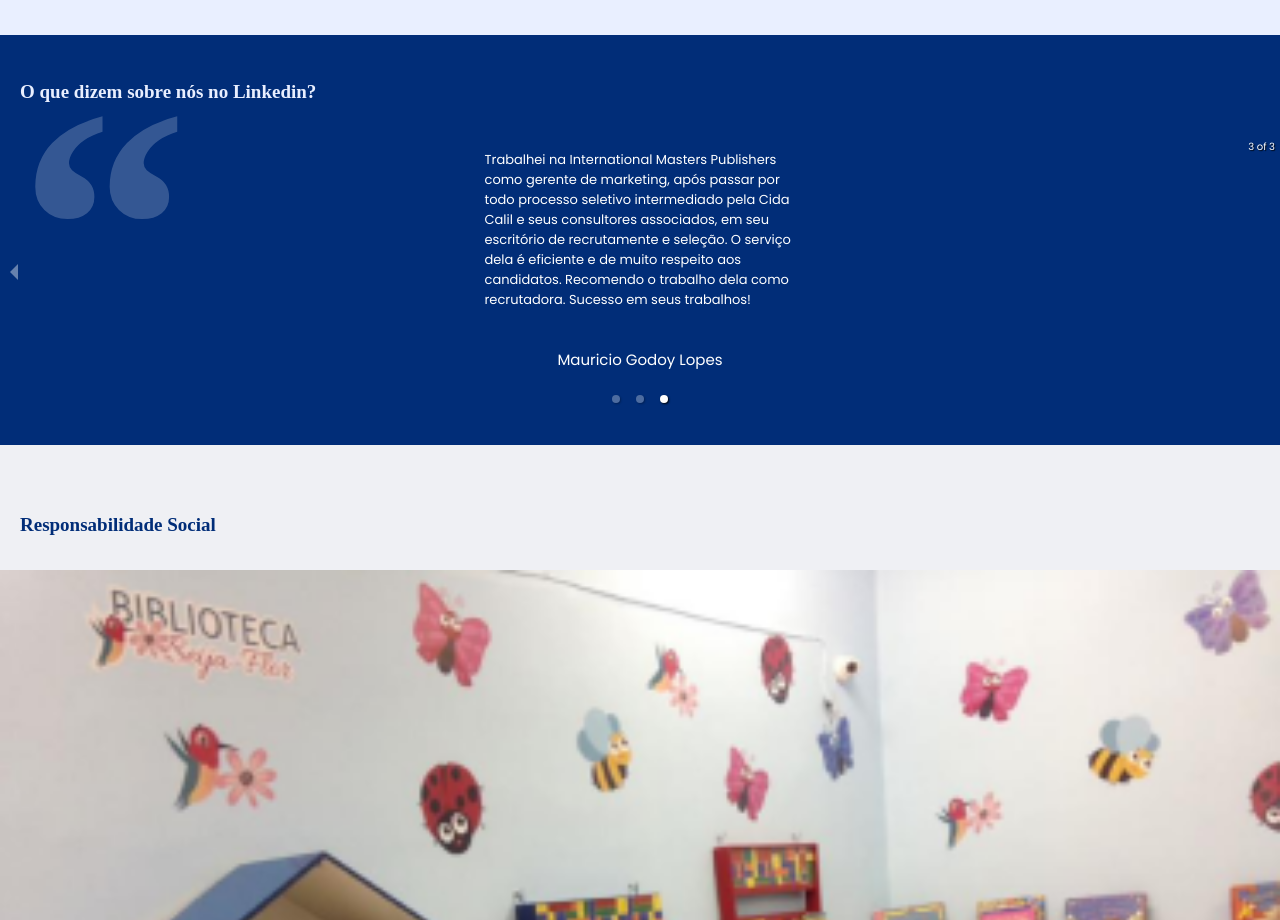
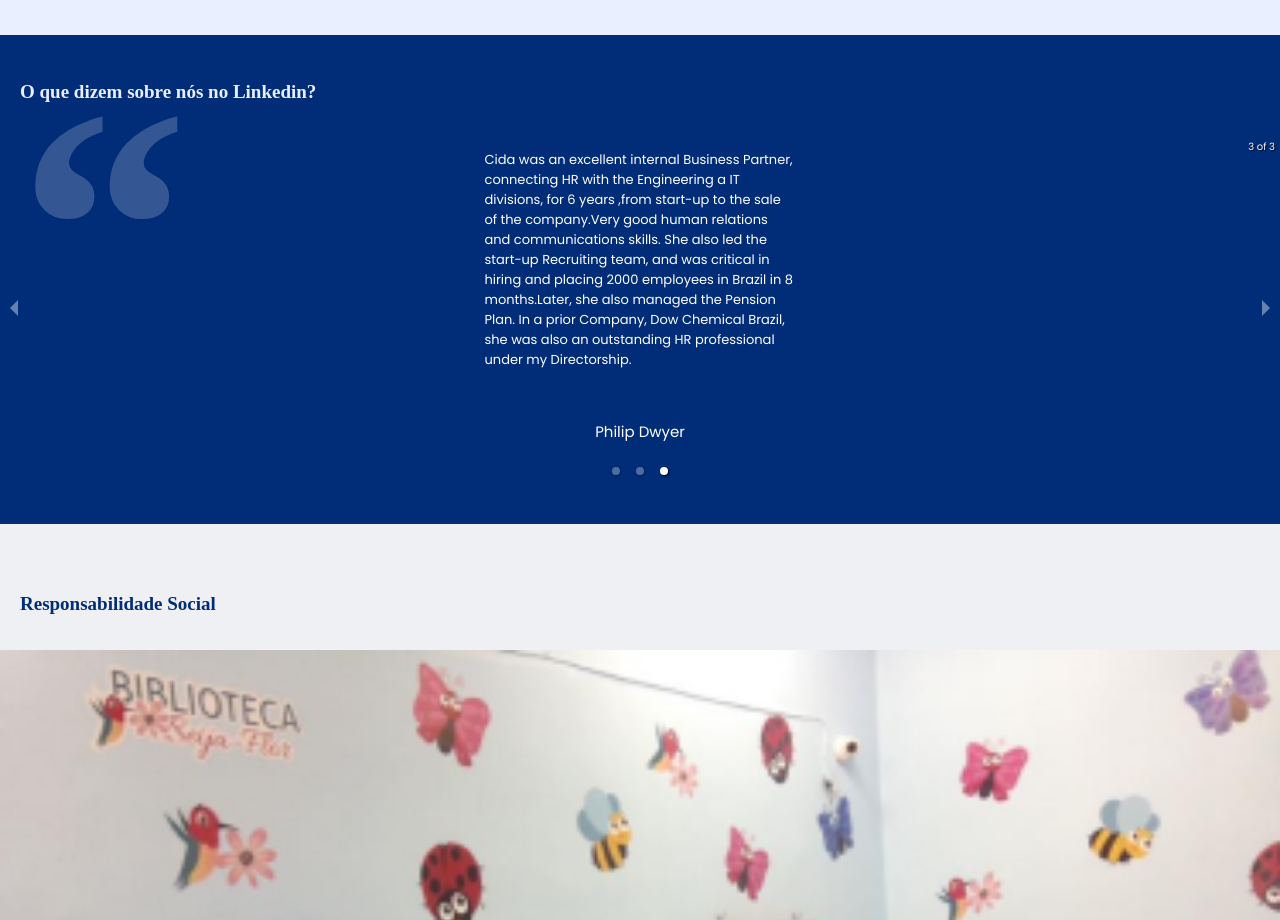
Before and after one commit to xossiane/CCalil_Consultants, a React (Vite) app: page / in a window 1280 px wide. Shown: the part 4960-5880 px from the top of the page. Built offline with nearby package versions, Linux system fonts and the light colour scheme; a web font is replaced by a local one.

Commit message:
Fix: Carousel timer infinite

```diff
--- a/src/components/molecules/CardDepo/index.jsx
+++ b/src/components/molecules/CardDepo/index.jsx
@@ -16,6 +16,8 @@ function CardDepo() {
         autoPlay={true}
         showArrows={true}
         showThumbs={false}
+        dynamicHeight={true}
+        infiniteLoop={true}
         /* onChange={onChange} */
        /*
         onClickItem={onClickItem}
@@ -32,8 +34,10 @@ function CardDepo() {
           <div className={styles[`CardDepo__content`]}>
 
 
-          <h1 className={styles[`CardDepo__text`]}>Trabalhei na International Masters Publishers como gerente de marketing, após passar por todo processo seletivo intermediado pela Cida Calil e seus consultores associados, em seu escritório de recrutamente e seleção. O serviço dela é eficiente e de muito respeito aos candidatos. Recomendo o trabalho dela como recrutadora. Sucesso em seus trabalhos!</h1>
-          <p className={styles[`CardDepo__author`]}>Mauricio Godoy Lopes</p>
+          <h1 className={styles[`CardDepo__text`]}>Cida Calil is an extremely dedicated Professional always committed with the company as well as with the candidates who use to look for an opportunity at BCP.
+She has terrific personal values. I am pleased to have Cida as my personal friend as well as her family.
+I strongly recommend Cida for any function as one company employee or as a services supplier.</h1>
+          <p className={styles[`CardDepo__author`]}>Miro Daud</p>
           </div>
 
 
@@ -41,8 +45,9 @@ function CardDepo() {
           <div className={styles[`CardDepo__content`]}>
 
 
-          <h1 className={styles[`CardDepo__text`]}>Trabalhei na International Masters Publishers como gerente de marketing, após passar por todo processo seletivo intermediado pela Cida Calil e seus consultores associados, em seu escritório de recrutamente e seleção. O serviço dela é eficiente e de muito respeito aos candidatos. Recomendo o trabalho dela como recrutadora. Sucesso em seus trabalhos!</h1>
-          <p className={styles[`CardDepo__author`]}>Mauricio Godoy Lopes</p>
+          <h1 className={styles[`CardDepo__text`]}>Cida was an excellent internal Business Partner, connecting HR with the Engineering a IT divisions, for 6 years ,from start-up to the sale of the company.Very good human relations and communications skills. She also led the start-up Recruiting team, and was critical in hiring and placing 2000 employees in Brazil in 8 months.Later, she also managed the Pension Plan.
+ In a prior Company, Dow Chemical Brazil, she was also an outstanding HR professional under my Directorship.</h1>
+          <p className={styles[`CardDepo__author`]}>Philip Dwyer</p>
           </div>
 
 
--- a/src/components/molecules/CardDepo/styles.module.scss
+++ b/src/components/molecules/CardDepo/styles.module.scss
@@ -19,7 +19,7 @@
     position: relative;
     display: flex;
     flex-direction: column;
-    height: 35rem;
+    height: fit-content;
 
 }
 
@@ -41,7 +41,7 @@
     color: white;
     line-height: 2rem;
     width: 31.1rem;
-    height: 14.8rem;
+    height: fit-content;
     margin: auto;
     margin-bottom: 3rem;
     margin-top: 3rem;
```
